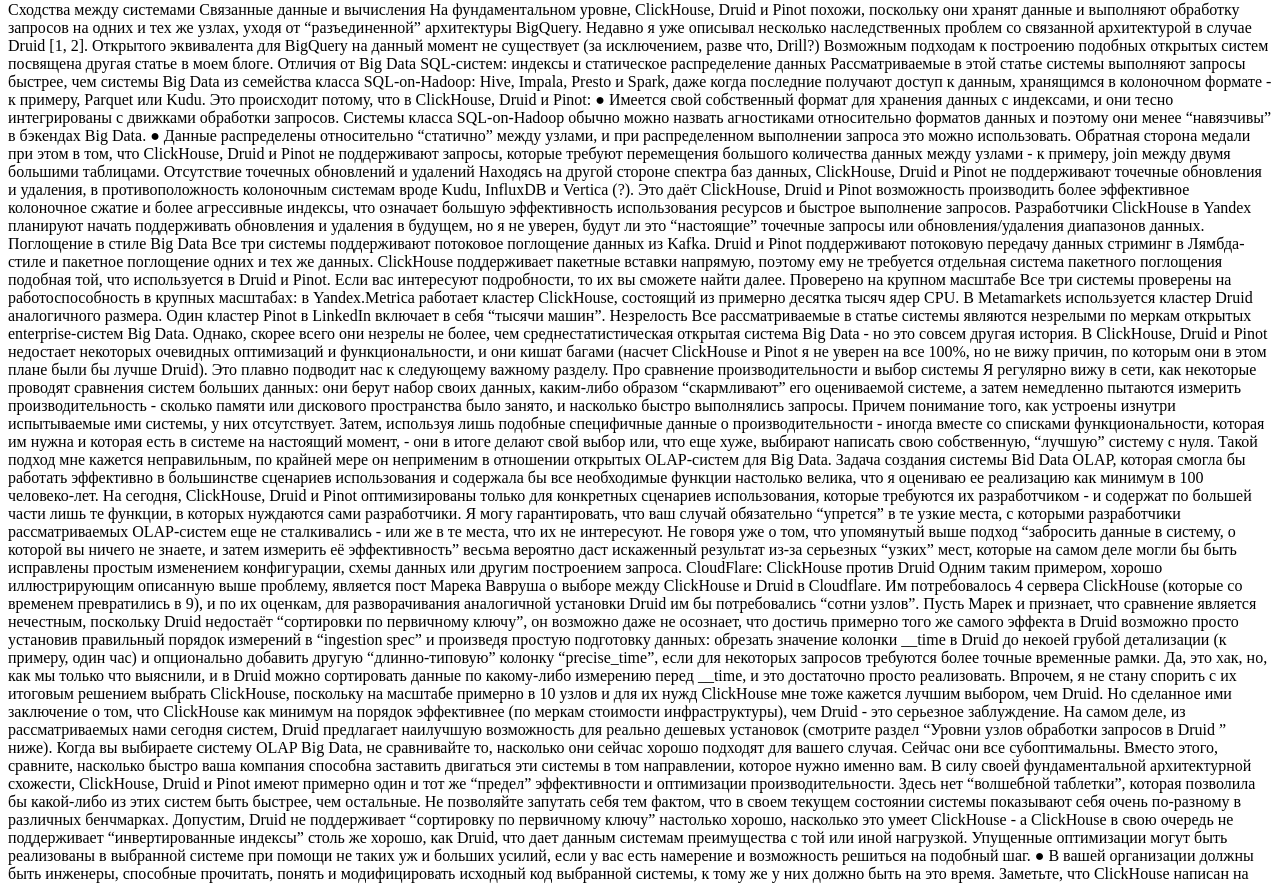
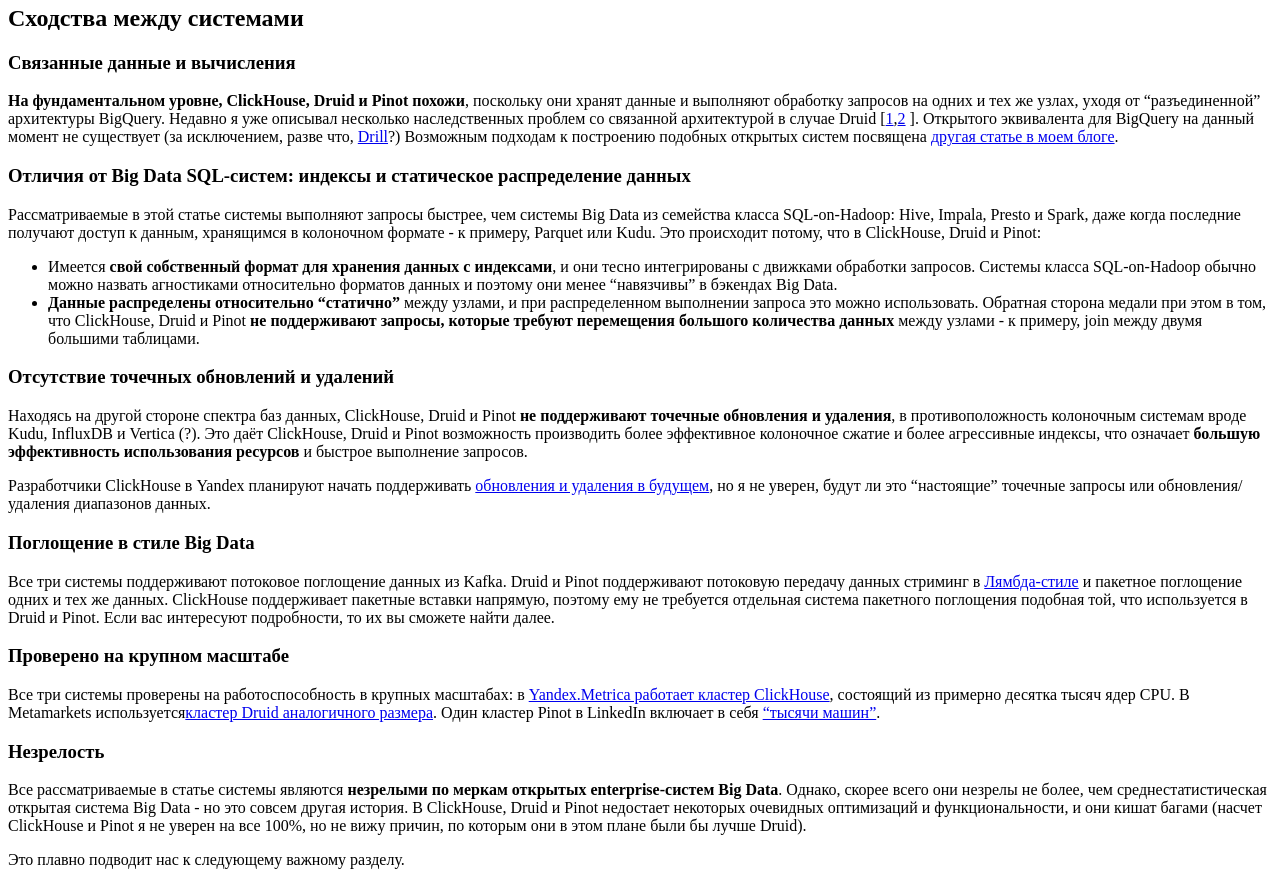
Before and after one commit to CodeShami/14, a plain HTML site: page index.html in a window 1280 px wide. Shown: the part 476-1359 px from the top of the page. Drawn offline with Linux system fonts and the light colour scheme.

Commit message:
блок: сходство между системами
Signed-off-by: CodeShami <ishamil2013@yandex.ru>

```diff
--- a/index.html
+++ b/index.html
@@ -63,48 +63,65 @@ https://medium.com/@leventov/comparison-of-the-open-source-olap-systems-for-big-
 	“Заключение” в конце.
 </p>
 
-Сходства между системами
-Связанные данные и вычисления
-На фундаментальном уровне, ClickHouse, Druid и Pinot похожи, поскольку они хранят данные и выполняют обработку запросов
+<h2>Сходства между системами</h2>
+<h3>Связанные данные и вычисления</h3>
+<p>
+	<strong>На фундаментальном уровне, ClickHouse, Druid и Pinot похожи</strong>, поскольку они хранят данные и выполняют обработку запросов
 	на одних и тех же узлах, уходя от “разъединенной” архитектуры BigQuery. Недавно я уже описывал несколько наследственных
-проблем со связанной архитектурой в случае Druid [1, 2]. Открытого эквивалента для BigQuery на данный момент не
-существует (за исключением, разве что, Drill?) Возможным подходам к построению подобных открытых систем посвящена другая
-статье в моем блоге.
-Отличия от Big Data SQL-систем: индексы и статическое распределение данных
+	проблем со связанной архитектурой в случае Druid [<a href="#">1</a>,<a href="#">2</a> ]. Открытого эквивалента для BigQuery на данный момент не
+	существует (за исключением, разве что, <a href="#">Drill</a>?) Возможным подходам к построению подобных открытых систем посвящена <a href="#">другая
+	статье в моем блоге</a>.
+</p>
+<h3>Отличия от Big Data SQL-систем: индексы и статическое распределение данных</h3>
+<p>
 	Рассматриваемые в этой статье системы выполняют запросы быстрее, чем системы Big Data из семейства класса SQL-on-Hadoop:
 	Hive, Impala, Presto и Spark, даже когда последние получают доступ к данным, хранящимся в колоночном формате - к
 	примеру, Parquet или Kudu. Это происходит потому, что в ClickHouse, Druid и Pinot:
+</p>
+<ul>
+	<li>Имеется <strong>свой собственный формат для хранения данных с индексами</strong>, и они тесно интегрированы с движками обработки
+	запросов. Системы класса SQL-on-Hadoop обычно можно назвать агностиками относительно форматов данных и поэтому они менее
+	“навязчивы” в бэкендах Big Data.</li>
+	<li><strong>Данные распределены относительно “статично”</strong> между узлами, и при распределенном выполнении запроса это можно
+	использовать. Обратная сторона медали при этом в том, что ClickHouse, Druid и Pinot <strong>не поддерживают запросы, которые
+	требуют перемещения большого количества данных</strong> между узлами - к примеру, join между двумя большими таблицами.</li>
+</ul>
+<h3>Отсутствие точечных обновлений и удалений</h3>
+<p>
+	Находясь на другой стороне спектра баз данных, ClickHouse, Druid и Pinot <strong>не поддерживают точечные обновления и удаления</strong>,
+	в противоположность колоночным системам вроде Kudu, InfluxDB и Vertica (?). Это даёт ClickHouse, Druid и Pinot
+	возможность производить более эффективное колоночное сжатие и более агрессивные индексы, что означает <strong>большую
+	эффективность использования ресурсов</strong> и быстрое выполнение запросов.
+</p>
 
-● Имеется свой собственный формат для хранения данных с индексами, и они тесно интегрированы с движками обработки
-запросов. Системы класса SQL-on-Hadoop обычно можно назвать агностиками относительно форматов данных и поэтому они менее
-“навязчивы” в бэкендах Big Data.
-● Данные распределены относительно “статично” между узлами, и при распределенном выполнении запроса это можно
-использовать. Обратная сторона медали при этом в том, что ClickHouse, Druid и Pinot не поддерживают запросы, которые
-требуют перемещения большого количества данных между узлами - к примеру, join между двумя большими таблицами.
-Отсутствие точечных обновлений и удалений
-Находясь на другой стороне спектра баз данных, ClickHouse, Druid и Pinot не поддерживают точечные обновления и удаления,
-в противоположность колоночным системам вроде Kudu, InfluxDB и Vertica (?). Это даёт ClickHouse, Druid и Pinot
-возможность производить более эффективное колоночное сжатие и более агрессивные индексы, что означает большую
-эффективность использования ресурсов и быстрое выполнение запросов.
-
-Разработчики ClickHouse в Yandex планируют начать поддерживать обновления и удаления в будущем, но я не уверен, будут ли
+<p>
+	Разработчики ClickHouse в Yandex планируют начать поддерживать <a href="#">обновления и удаления в будущем</a>, но я не уверен, будут ли
 	это “настоящие” точечные запросы или обновления/удаления диапазонов данных.
-Поглощение в стиле Big Data
+</p>
+<h3>Поглощение в стиле Big Data</h3>
+<p>
 	Все три системы поддерживают потоковое поглощение данных из Kafka. Druid и Pinot поддерживают потоковую передачу данных
-стриминг в Лямбда-стиле и пакетное поглощение одних и тех же данных. ClickHouse поддерживает пакетные вставки напрямую,
+	стриминг в <a href="#">Лямбда-стиле</a> и пакетное поглощение одних и тех же данных. ClickHouse поддерживает пакетные вставки напрямую,
 	поэтому ему не требуется отдельная система пакетного поглощения подобная той, что используется в Druid и Pinot. Если вас
 	интересуют подробности, то их вы сможете найти далее.
-Проверено на крупном масштабе
-Все три системы проверены на работоспособность в крупных масштабах: в Yandex.Metrica работает кластер ClickHouse,
-состоящий из примерно десятка тысяч ядер CPU. В Metamarkets используется кластер Druid аналогичного размера. Один
-кластер Pinot в LinkedIn включает в себя “тысячи машин”.
-Незрелость
-Все рассматриваемые в статье системы являются незрелыми по меркам открытых enterprise-систем Big Data. Однако, скорее
+</p>
+<h3>Проверено на крупном масштабе</h3>
+<p>
+	Все три системы проверены на работоспособность в крупных масштабах: в <a href="#">Yandex.Metrica работает кластер ClickHouse</a>,
+	состоящий из примерно десятка тысяч ядер CPU. В Metamarkets используется<a href="#">кластер Druid аналогичного размера</a>. Один
+	кластер Pinot в LinkedIn включает в себя <a href="#">“тысячи машин”</a>.
+</p>
+<h3>Незрелость</h3>
+<p>
+	Все рассматриваемые в статье системы являются <strong>незрелыми по меркам открытых enterprise-систем Big Data</strong>. Однако, скорее
 	всего они незрелы не более, чем среднестатистическая открытая система Big Data - но это совсем другая история. В
 	ClickHouse, Druid и Pinot недостает некоторых очевидных оптимизаций и функциональности, и они кишат багами (насчет
 	ClickHouse и Pinot я не уверен на все 100%, но не вижу причин, по которым они в этом плане были бы лучше Druid).
+</p>
 
+<p>
 	Это плавно подводит нас к следующему важному разделу.
+</p>
 Про сравнение производительности и выбор системы
 Я регулярно вижу в сети, как некоторые проводят сравнения систем больших данных: они берут набор своих данных,
 каким-либо образом “скармливают” его оцениваемой системе, а затем немедленно пытаются измерить производительность -
```
Lines whose indentation alone changed are shown as unchanged.
